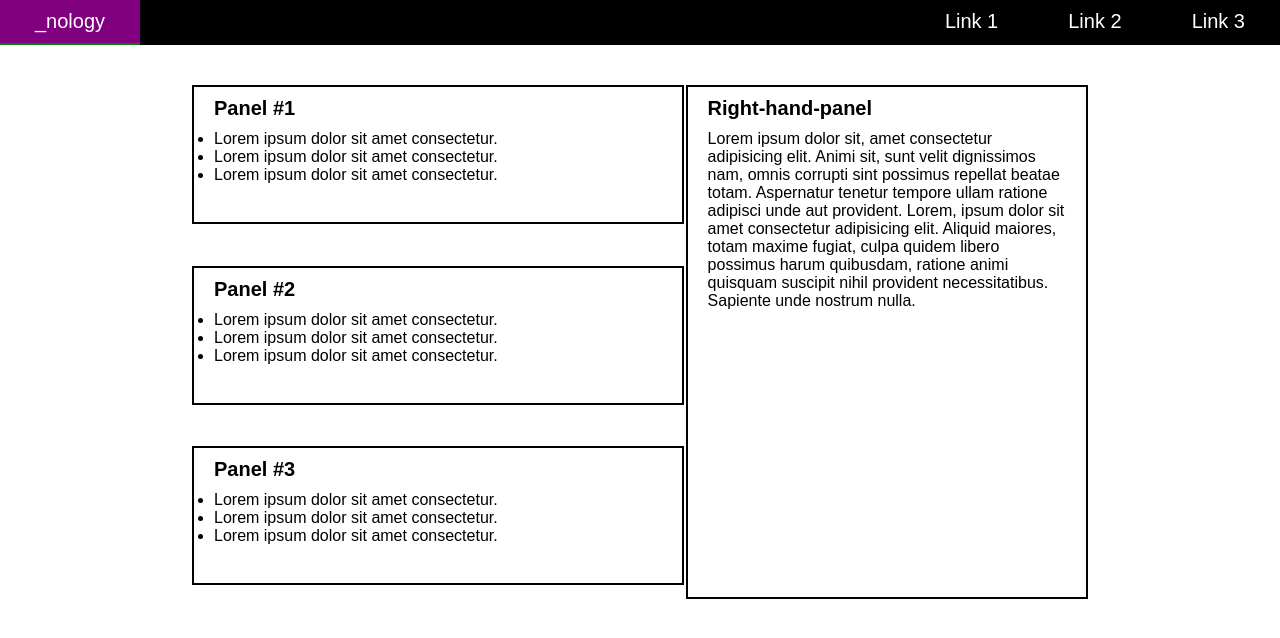
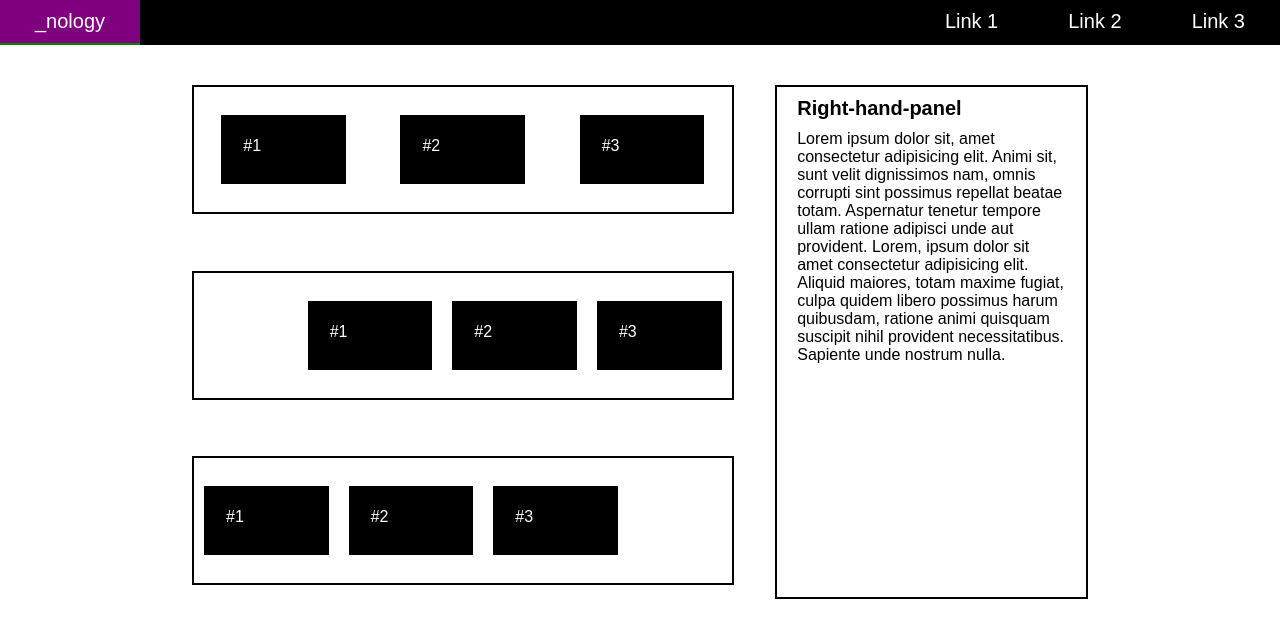
Before and after one commit to shalini9/flexbox-challenge, a plain HTML site: page index.html in a window 1280 px wide. Drawn offline with Linux system fonts and the light colour scheme.

Commit message:
extension challenge

```diff
--- a/index.html
+++ b/index.html
@@ -37,31 +37,47 @@
   <div class="container">
 
     <section class="multi-panel">
-      <div class="panel">
-        <h6>Panel #1</h6>
-        <ul>
-          <li>Lorem ipsum dolor sit amet consectetur.</li>
-          <li>Lorem ipsum dolor sit amet consectetur.</li>
-          <li>Lorem ipsum dolor sit amet consectetur.</li>
-        </ul>
+      <div class="panel one">
+        <div class="box">
+          <p>#1</p>
+        </div>
+
+        <div class="box">
+          <p>#2</p>
+        </div>
+
+        <div class="box">
+          <p>#3</p>
+        </div>
+
       </div>
 
-      <div class="panel">
-        <h6>Panel #2</h6>
-        <ul>
-          <li>Lorem ipsum dolor sit amet consectetur.</li>
-          <li>Lorem ipsum dolor sit amet consectetur.</li>
-          <li>Lorem ipsum dolor sit amet consectetur.</li>
-        </ul>
+      <div class="panel two">
+        <div class="box">
+          <p>#1</p>
+        </div>
+
+        <div class="box">
+          <p>#2</p>
+        </div>
+
+        <div class="box">
+          <p>#3</p>
+        </div>
       </div>
 
-      <div class="panel">
-        <h6>Panel #3</h6>
-        <ul>
-          <li>Lorem ipsum dolor sit amet consectetur.</li>
-          <li>Lorem ipsum dolor sit amet consectetur.</li>
-          <li>Lorem ipsum dolor sit amet consectetur.</li>
-        </ul>
+      <div class="panel three">
+        <div class="box">
+          <p>#1</p>
+        </div>
+
+        <div class="box">
+          <p>#2</p>
+        </div>
+
+        <div class="box">
+          <p>#3</p>
+        </div>
       </div>
     </section>
 
--- a/styles.css
+++ b/styles.css
@@ -67,25 +67,20 @@ nav a {
   display: flex;
   flex-direction: column;
   justify-content: space-between;
-  width: 50%;
+  width: 60%;
 }
 
 .panel {
   border: 2px solid black;
   width: 100%;
   height: 25%;
-  padding: 10px 20px 0 20px;
+  display: flex;
+  align-items: center;
 }
-
-.panel h6 {
-  font-size: 20px;
-  margin-bottom: 10px;
-}
-
 
 .right-hand-panel {
   border: 2px solid black;
-  width: 40%;
+  width: 30%;
   height: 100%;
   padding: 10px 20px 0 20px;
 }
@@ -94,3 +89,29 @@ nav a {
   font-size: 20px;
   margin-bottom: 10px;
 }
+
+.box {
+  border: 2px solid black;
+  background-color: black;
+  color: white;
+  padding: 20px;
+  height: 20%;
+  width: 15%;
+  margin: 10px;
+  }
+
+  .box p {
+    text-align: left;
+  }
+
+  .one {
+    justify-content: space-around;
+  }
+
+  .two {
+    justify-content: flex-end;
+  }
+
+  .three {
+    justify-content: flex-start;
+  }
```
